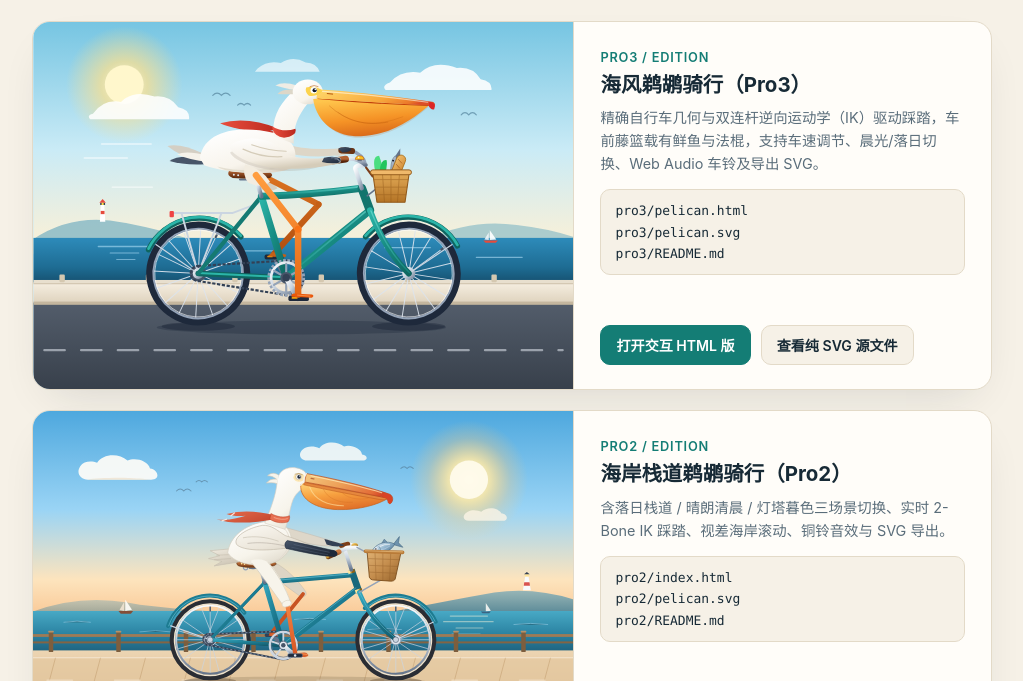
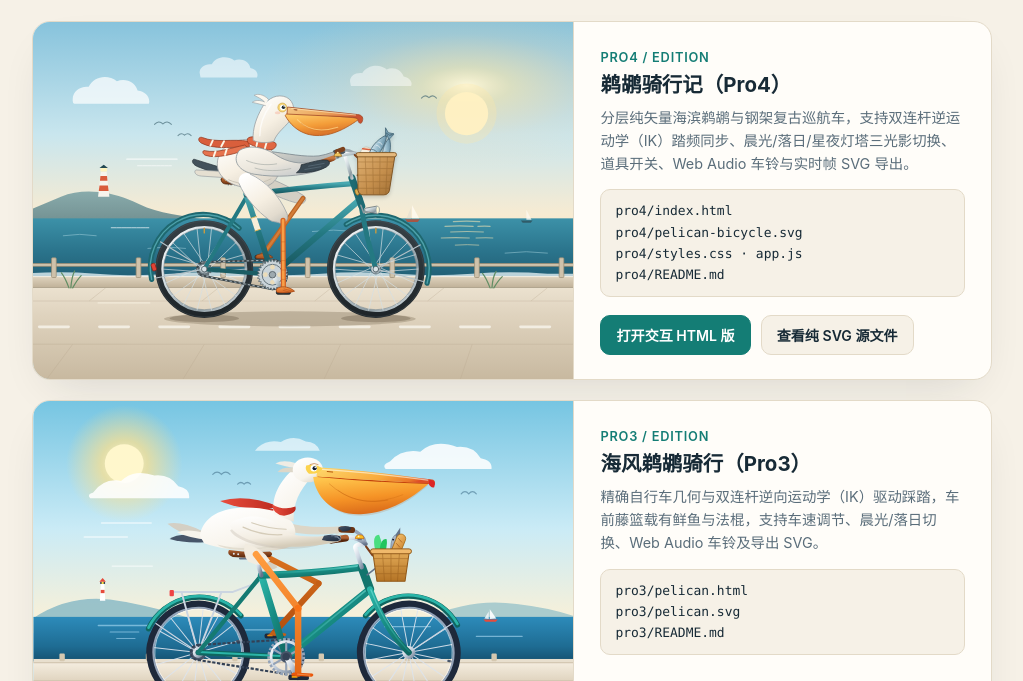
Before and after one commit to jian8111/d, a plain HTML site: page index.html in a window 1280 px wide. Shown: the part 119-800 px from the top of the page, without its empty margins (128-1151 px from the left). Drawn offline with Linux system fonts and the light colour scheme.

Commit message:
docs(gallery): register pro4 Pelican Bicycle edition in root index and README

```diff
--- a/index.html
+++ b/index.html
@@ -184,6 +184,29 @@
     <section class="entries" aria-label="作品目录">
       <article class="entry-card">
         <div class="preview-pane">
+          <img src="./pro4/pelican-bicycle.svg" alt="Pro4 鹈鹕骑行记矢量插画预览" />
+        </div>
+        <div class="info-pane">
+          <div>
+            <span class="edition-label">pro4 / Edition</span>
+            <h2>鹈鹕骑行记（Pro4）</h2>
+            <p>分层纯矢量海滨鹈鹕与钢架复古巡航车，支持双连杆逆运动学（IK）踏频同步、晨光/落日/星夜灯塔三光影切换、道具开关、Web Audio 车铃与实时帧 SVG 导出。</p>
+            <div class="file-list">
+              pro4/index.html<br />
+              pro4/pelican-bicycle.svg<br />
+              pro4/styles.css · app.js<br />
+              pro4/README.md
+            </div>
+          </div>
+          <div class="actions">
+            <a class="btn btn-primary" href="./pro4/index.html">打开交互 HTML 版</a>
+            <a class="btn" href="./pro4/pelican-bicycle.svg" target="_blank" rel="noopener">查看纯 SVG 源文件</a>
+          </div>
+        </div>
+      </article>
+
+      <article class="entry-card">
+        <div class="preview-pane">
           <img src="./pro3/pelican.svg" alt="Pro3 海风鹈鹕骑行矢量插画预览" />
         </div>
         <div class="info-pane">
```
Also changed, not shown: 1 other file.
